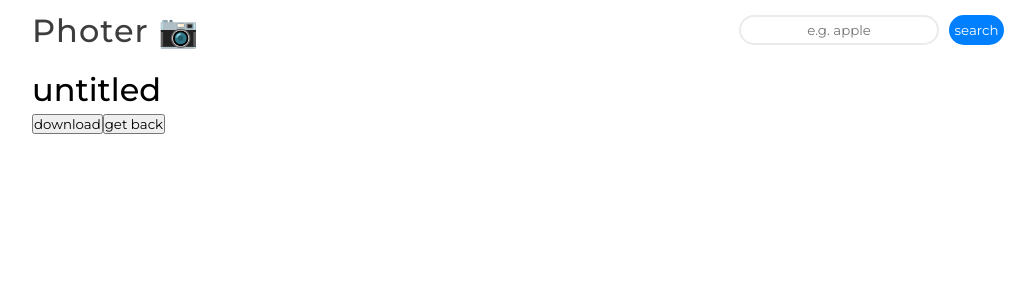
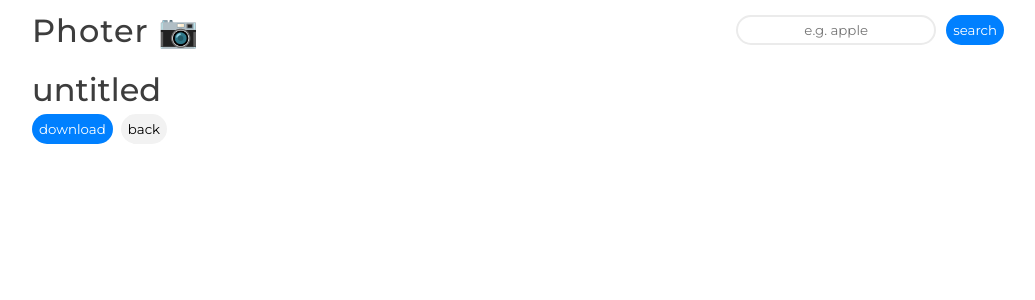
Before and after one commit to tadrochlinski/photer, a React (Create React App) app: page /1/1 in a window 1280 px wide. Shown: the top 300 px of the page, without its empty margins (122-1157 px from the left). Built offline with nearby package versions, Linux system fonts and the light colour scheme; no server answers.

Commit message:
photo viev buttons styled and programmed

```diff
--- a/src/App.jsx
+++ b/src/App.jsx
@@ -3,6 +3,7 @@ import AppWrapper from "./Components/AppWrapper/AppWrapper";
 import Navbar from "./Components/Navbar/Navbar";
 import { useRef, useState, useEffect} from "react";
 import { BrowserRouter as Router, Routes, Route, useNavigate} from "react-router-dom";
+import Button from "./Components/Buttons/Button";
 import Home from "./Pages/Home";
 import Gallery from "./Pages/Gallery/Gallery";
 import Photo from "./Pages/Photo/Photo";
@@ -35,9 +36,9 @@ const App = () =>{
             ref={inputRef}
             />
 
-            <button type="submit">
+            <Button primary type="submit">
               search
-            </button>
+            </Button>
           </form>
         </Navbar>
 
--- /dev/null
+++ b/src/Components/Buttons/Button.jsx
@@ -0,0 +1,20 @@
+import styled from "styled-components";
+
+const Button = styled.button`
+    padding: 0px 7px;
+    height: 30px;
+    border: 0;
+    border-radius: 20px;
+    background: ${props => props.primary ? "#0080ff" : "#f2f2f2"};
+    color: ${props => props.primary ? "#fff" : "black"};
+    transition: 250ms background;
+
+    &:hover, &:focus{
+        outline: 0;
+        cursor: pointer;
+        background: ${props => props.primary ? "#0070ee" : "#e1e1e1"};;
+        /* #0070ee */
+    }
+`
+
+export default Button;
--- a/src/Components/Navbar/Navbar.jsx
+++ b/src/Components/Navbar/Navbar.jsx
@@ -45,22 +45,6 @@ const Navbar = styled.nav`
             width: 200px;
         }
     }
-
-    button{
-        width: 55px;
-        height: 30px;
-        border: 0;
-        border-radius: 20px;
-        background: #0080ff;
-        color: #fff;
-        transition: 250ms background;
-
-        &:hover, &:focus{
-            outline: 0;
-            cursor: pointer;
-            background: #0070ee;
-        }
-    }
 `
 
 export default Navbar;
--- a/src/Pages/Gallery/GalleryWrapper.jsx
+++ b/src/Pages/Gallery/GalleryWrapper.jsx
@@ -12,6 +12,7 @@ const GalleryWrapper = styled.div`
         border-radius: 10px;
         overflow: hidden;
         transition: transform 250ms;
+        box-shadow: rgba(17, 17, 26, 0.05) 0px 1px 0px, rgba(17, 17, 26, 0.1) 0px 0px 8px;
 
         &:hover{
             cursor: pointer;
--- a/src/Pages/Photo/Photo.jsx
+++ b/src/Pages/Photo/Photo.jsx
@@ -1,12 +1,14 @@
 import React from 'react'
-import { useParams } from 'react-router-dom'
+import { useParams, Link } from 'react-router-dom'
 import { useEffect, useState } from 'react';
 import PhotoWrapper from './PhotoWrapper';
+import Button from '../../Components/Buttons/Button';
 
 const Photo = () =>{
-    const { id } = useParams();
+    const { query, id } = useParams();
     const[photo, setPhoto] = useState({});
     const[src, setSrc] = useState('');
+    const[download, setDownload] = useState('');
 
     useEffect(() =>{
         const fetchPhotos = async () =>{
@@ -16,6 +18,7 @@ const Photo = () =>{
             console.log(data);
             setPhoto(data);
             setSrc(data.urls.regular);
+            setDownload(data.links.download);
         }
 
         fetchPhotos();
@@ -24,8 +27,10 @@ const Photo = () =>{
     return(
         <PhotoWrapper>
             <h1>{(photo.alt_description) ? photo.alt_description : 'untitled'}</h1>
-            <button>download</button>
-            <button>get back</button>
+            <div>
+                <form action={download} target="_blank"><Button primary>download</Button></form>
+                <Link to={`../${query}`}><Button>back</Button></Link>
+            </div>
             <img src={src} alt={photo.alt_description} />
         </PhotoWrapper>
     );
--- a/src/Pages/Photo/PhotoWrapper.jsx
+++ b/src/Pages/Photo/PhotoWrapper.jsx
@@ -3,6 +3,13 @@ import styled from "styled-components";
 const PhotoWrapper = styled.div`
     width: 100%;
     padding: 10px;
+
+    div{
+        width: 135px;
+        display: flex;
+        align-items: center;
+        justify-content: space-between;
+    }
 
     img{
         max-width: 100%;
@@ -13,6 +20,7 @@ const PhotoWrapper = styled.div`
     h1{
         margin-bottom: 5px;
         font-weight: 500;
+        color: #3d3d3d;
     }
 `
 
```
